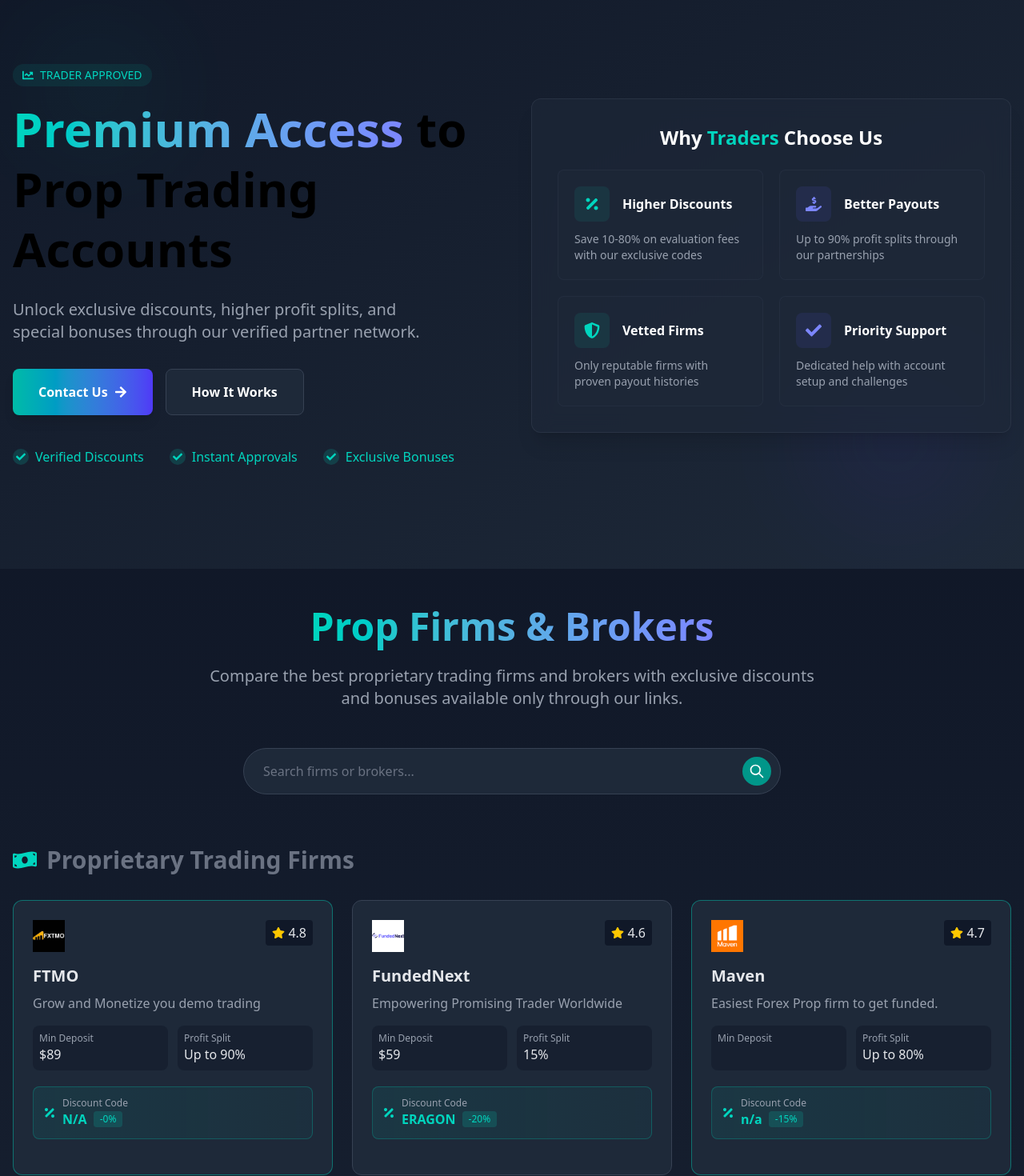
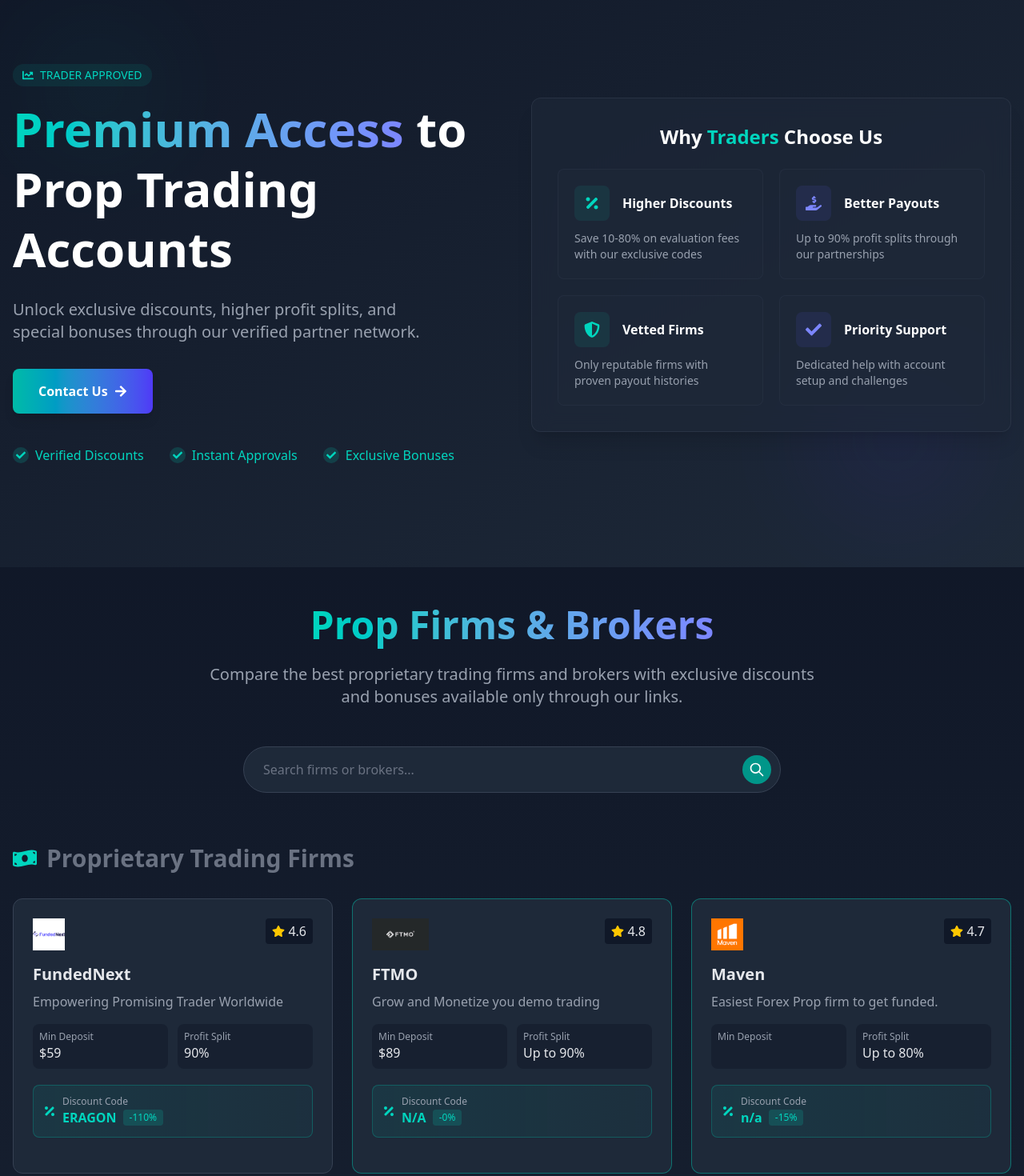
Before and after one commit to JuniorEmem6/propfirmnation, a React (Vite) app: page / in a window 1280 px wide. Shown: the part 120-1590 px from the top of the page at 80% size. Built offline with nearby package versions, Linux system fonts and the light colour scheme.

Commit message:
Updates made

```diff
--- a/src/components/BrokerPropFirm.jsx
+++ b/src/components/BrokerPropFirm.jsx
@@ -13,6 +13,20 @@
 const PropFirmsBrokersPage = () => {
   const propFirms = [
     {
+      id: 2,
+      name: 'FundedNext',
+      logo: FundedNext,
+      description: 'Empowering Promising Trader Worldwide',
+      rating: 4.6,
+      discount: 'ERAGON',
+      discountPercentage: 110,
+      minDeposit: '$59',
+      profitSplit: '90%',
+      link: 'https://fundednext.com/?fpr=aniekan61',
+      featured: false,
+      address: '/fundednext'
+    },
+    {
       id: 1,
       name: 'FTMO',
       logo: FTMO,
@@ -23,21 +37,8 @@
       minDeposit: '$89',
       profitSplit: 'Up to 90%',
       link: 'https://ftmo.com/?ref=ERAGONJR',
+      address: "https://ftmo.com/?ref=ERAGONJR",
       featured: true,
-    },
-    {
-      id: 2,
-      name: 'FundedNext',
-      logo: FundedNext,
-      description: 'Empowering Promising Trader Worldwide',
-      rating: 4.6,
-      discount: 'ERAGON',
-      discountPercentage: 20,
-      minDeposit: '$59',
-      profitSplit: '15%',
-      link: 'https://fundednext.com/?fpr=aniekan61',
-      featured: false,
-      address: '/fundednext'
     },
     {
       id: 3,
@@ -50,6 +51,7 @@
       minAccount: '$13',
       profitSplit: 'Up to 80%',
       link: 'https://maventrading.com/?ref=eragonjnr8%40gmail.com',
+      address: 'https://maventrading.com/?ref=eragonjnr8%40gmail.com',
       featured: true,
     },
     {
--- a/src/components/Header.jsx
+++ b/src/components/Header.jsx
@@ -47,7 +47,7 @@
   ];
 
   return (
-    <header className="bg-gradient-to-r from-primary-dark to-primary-light shadow-lg">
+    <header className="bg-linear-to-r from-primary-[#3730a3] to-primary-[#4f46e5] shadow-lg">
       <div className="container mx-auto px-4 py-5">
         {/* Top Bar */}
         <div className="flex justify-between items-center">
@@ -63,13 +63,13 @@
           {/* Desktop Navigation */}
           <nav className="hidden space-x-6 lg:flex justify-between items-center">
             <Link to="/">
-              <p className="text-teal-400 text-[18px] hover:text-secondary-light transition duration-300 font-medium mr-[10px]">
+              <p className="text-teal-400 text-[18px] hover:text-[#f97316] transition duration-300 font-medium mr-[10px]">
                 Home
               </p>
             </Link>
 
             <Link to="/about">
-              <p className="text-teal-400 text-[18px] hover:text-secondary-light transition duration-300 font-medium mr-[10px]">
+              <p className="text-teal-400 text-[18px] hover:text-[#f97316] transition duration-300 font-medium mr-[10px]">
                 About Us
               </p>
             </Link>
@@ -124,7 +124,7 @@
 
         {/* Mobile Menu */}
         {isMenuOpen && (
-          <nav className="md:hidden mt-4 space-y-3 pb-3 animate-fadeIn">
+          <nav className="md:hidden mt-4 space-y-3 pb-3 animate-[fadeIn 0.3s ease-in-out]">
             <Link to="/">
               <p className="text-teal-400 text-[18px] hover:text-secondary-light transition duration-300 font-medium mr-[10px]">
                 Home
--- a/src/components/Hero.jsx
+++ b/src/components/Hero.jsx
@@ -3,7 +3,7 @@
 
 export default function Hero() {
   return (
-    <section className="relative bg-gradient-to-br from-gray-900 to-gray-800 overflow-hidden">
+    <section className="relative bg-linear-to-br from-gray-900 to-gray-800 overflow-hidden">
       {/* Decorative elements */}
       <div className="absolute inset-0 opacity-20">
         <div className="absolute top-20 left-10 w-40 h-40 bg-teal-500 rounded-full filter blur-3xl opacity-30"></div>
@@ -17,7 +17,7 @@
             <div className="inline-flex items-center px-3 py-1 rounded-full bg-teal-500/10 text-teal-400 text-sm font-medium mb-4">
               <FaChartLine className="mr-2" /> TRADER APPROVED
             </div>
-            <h1 className="text-4xl md:text-5xl lg:text-6xl font-bold leading-tight mb-6 text-black">
+            <h1 className="text-4xl md:text-5xl lg:text-6xl font-bold leading-tight mb-6 text-white dark:text-white">
               <span className="bg-clip-text text-transparent bg-linear-to-r from-teal-400 to-indigo-400">Premium Access</span> to Prop Trading Accounts
             </h1>
             <p className="text-lg md:text-xl text-gray-400 mb-8 max-w-lg">
@@ -30,12 +30,6 @@
                 className="bg-linear-to-r from-teal-500 to-indigo-600 hover:from-teal-600 hover:to-indigo-700 text-white font-bold py-4 px-8 rounded-lg transition-all duration-300 flex items-center justify-center shadow-lg hover:shadow-teal-500/20"
               >
                 Contact Us <FaArrowRight className="ml-2" />
-              </a>
-              <a
-                href="#how-it-works"
-                className="bg-gray-800 hover:bg-gray-700 text-white font-bold py-4 px-8 rounded-lg transition-all duration-300 border border-gray-700 flex items-center justify-center hover:border-gray-600"
-              >
-                How It Works
               </a>
             </div>
 
```
Also changed, not shown: src/assets/ftmo.jpeg.
